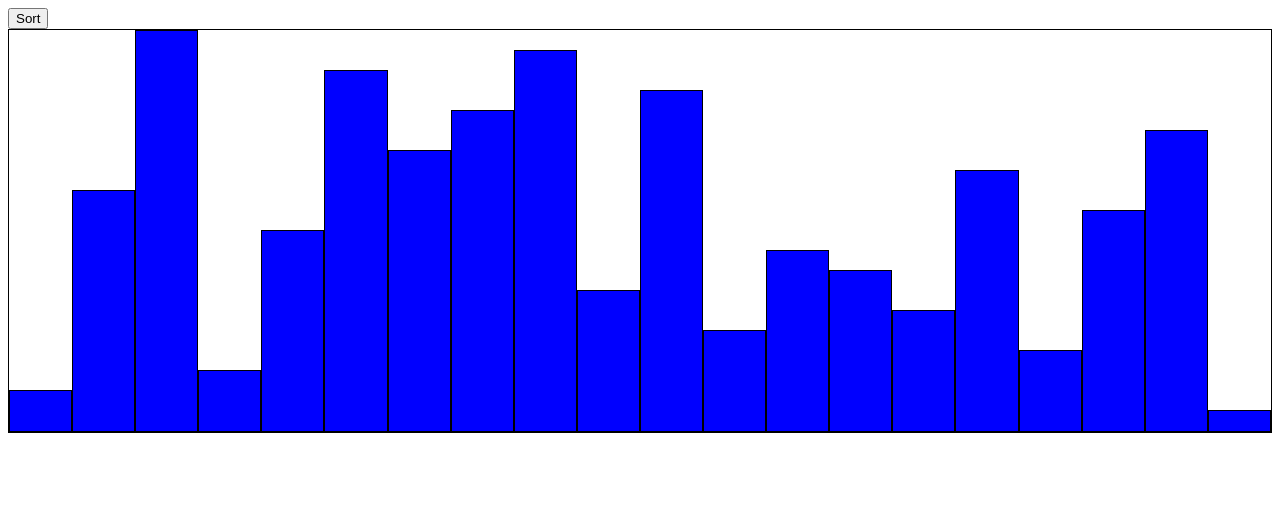
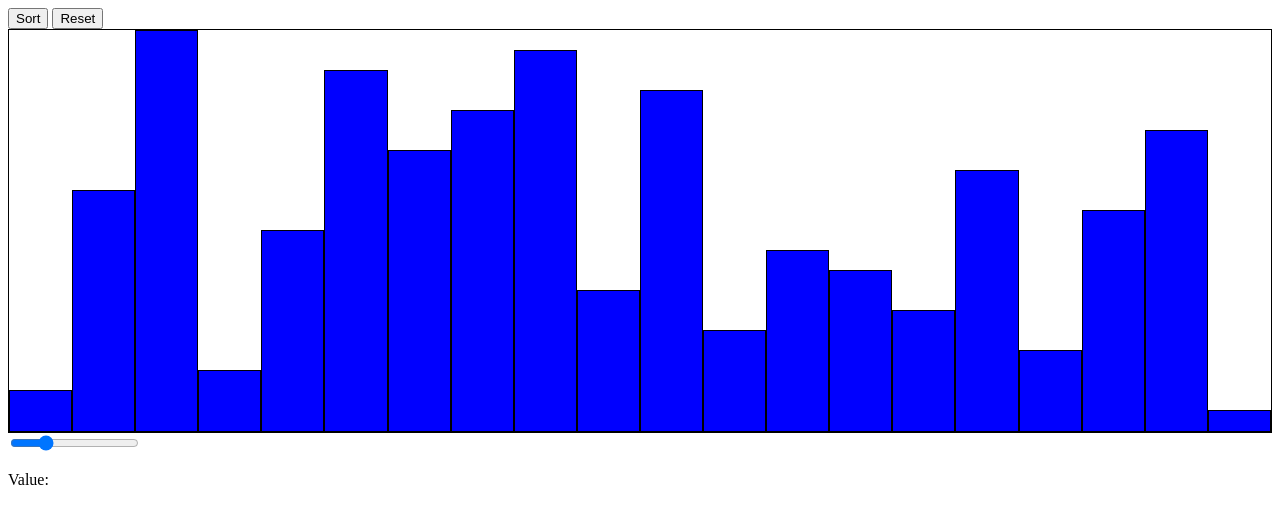
Before and after one commit to TIWebster/sortingAlgo, a plain HTML site: page index.html in a window 1280 px wide. Drawn offline with Linux system fonts and the light colour scheme.

Commit message:
Added reset button

```diff
--- a/index.html
+++ b/index.html
@@ -2,10 +2,22 @@
 <head>
     <script src="main.js" defer></script>
     <link rel="stylesheet" href="main.css">
+    <meta charset="UTF-8">
 </head>
 <body>
-    <button id="btn">Sort</button>
+    <div class="header">
+
+    </div>
+    <div id="buttonContainer">
+        <button id="sortButton">Sort</button>
+        <button id="resetButton">Reset</button>
+    </div>
+
     <div id="container">
 
     </div>
+    <div class = "slideContainer">
+        <input type="range" id="myRange" value = "50" max = "200">
+        <p id = "demo">Value: </p>
+    </div>
 </body>
```
